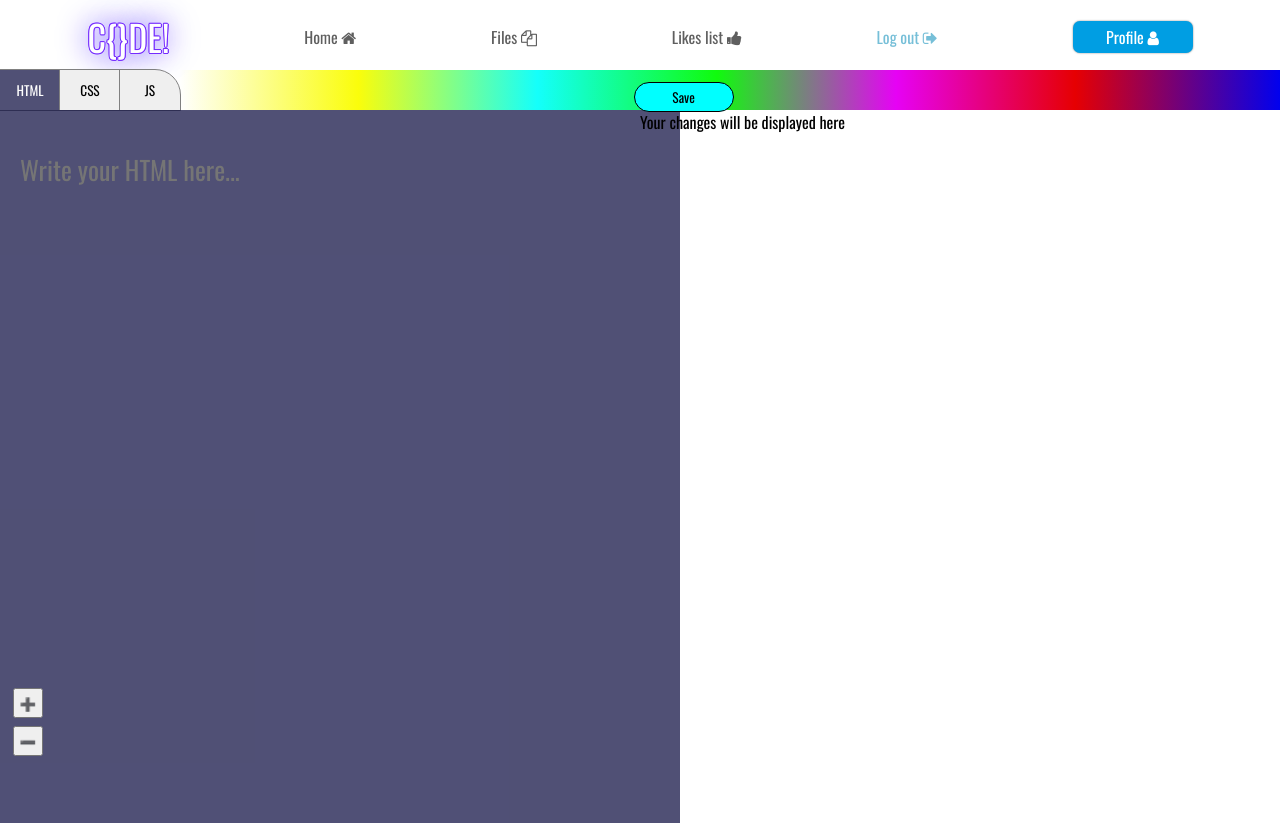
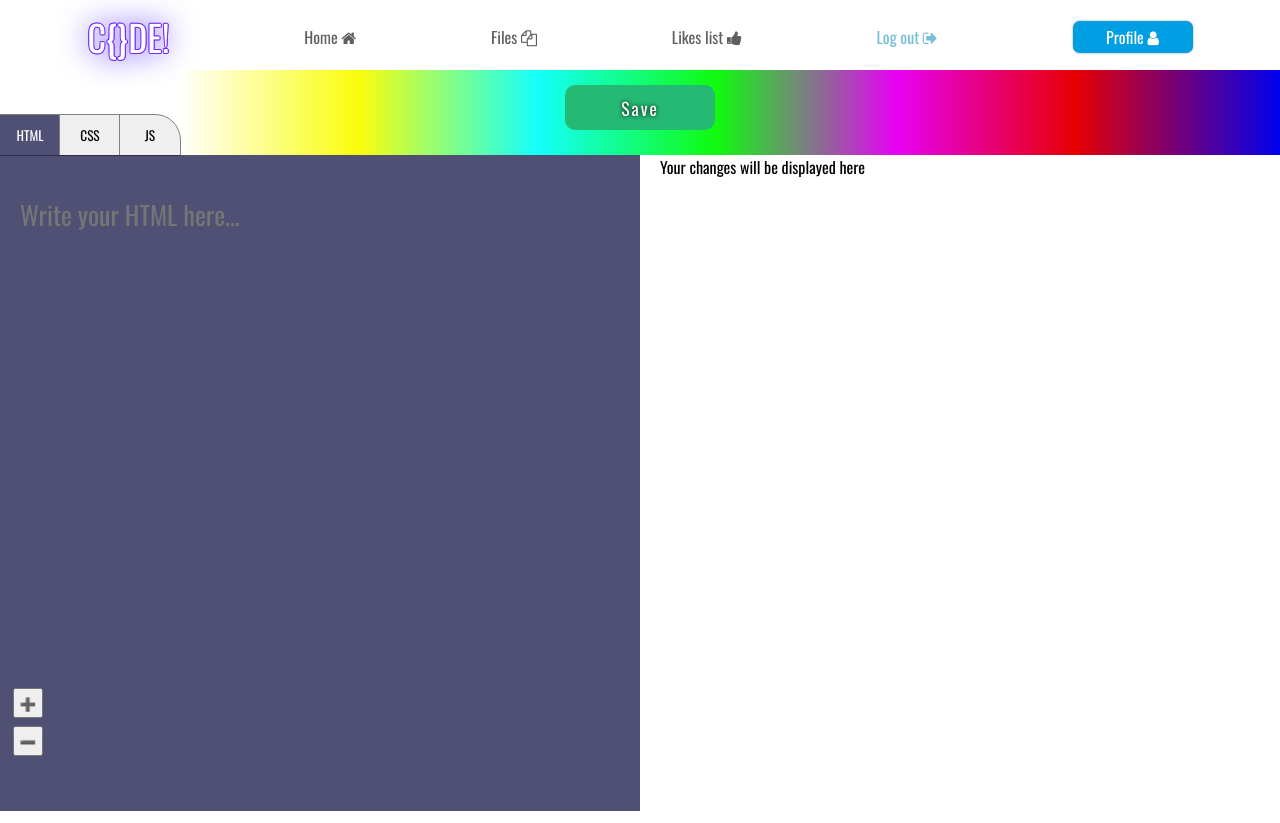
Before and after one commit to FNA2003/FinalProject, a Django app: a page that uses pen/templates/pen/edit.html in a window 1280 px wide. Run offline with Django 4.2, Linux system fonts and the light colour scheme; a user stored in the database is signed in; data comes from the database, SQL or seed files in the repository.

Commit message:
Starting to work in the edit.js

```diff
--- a/pen/static/pen/edit.css
+++ b/pen/static/pen/edit.css
@@ -1,10 +1,12 @@
-#window-buttons {
+#window-buttons, #saveContainer {
     background: rgb(255,255,255);
     background: linear-gradient(90deg, rgba(255,255,255,1) 14%,
                               rgba(250,253,11,1) 28%, rgba(20,255,251,1) 42%,
                               rgba(16,251,13,1) 56%, rgba(230,2,245,1) 70%,
                               rgba(230,0,2,1) 84%, rgba(1,1,238,1) 100%);
+}
 
+#window-buttons {
     display: flex;
     flex-direction: row;
     justify-content: left;
@@ -57,37 +59,52 @@
 
 
 #saveContainer {
-    left: 49.5vw;
-    position: absolute;
-    top: 82px;
+    text-align: center;
 }
 
 #saveContainer > button {
-    width: 100px;
-    height: 30px;
+    position: relative;
+    top: 15px;
 
-    background: cyan;
-    border: 1px solid black;
+    width: 150px;
+    height: 45px;
+
+    color: white;
+    background: #24ba73;
+    border: none;
     box-shadow: none;
-    border-radius: 80px;
+    border-radius: 10px;
+
+    font-size: 1.1em;
+    text-shadow: 0 0 4px black;
+    letter-spacing: 2px;
+    transition: letter-spacing .4s;
 }
 
-#saveContainer > button:hover { cursor: pointer; }
-#saveContainer > button:active { background: #00ffd5; color: white; }
+#saveContainer > button:hover {
+    cursor: pointer;
+    opacity: .9;
+    letter-spacing: 5px;
+}
+#saveContainer > button:active {
+    background: #14d179;
+    box-shadow: inset;
+}
 
 
 
 
 #root {
+    width: 100vw;
+    height: 82vh;
+
     display: grid;
     grid-template-columns: 50% 50%;
-    grid-template-rows: calc(79vh + 1px);
+    grid-template-rows: 100%;
 }
 
 .textArea-code {
     resize: none;
-    width: 100%;
-    height: 100%;
 
     border: 0;
     outline: 0;
@@ -101,3 +118,13 @@
 
     white-space:pre;
 }
+
+#viewArea, .textArea-code{
+    box-sizing: border-box;
+    width: 100%;
+    height: 100%;
+}
+
+#viewArea > span {
+    margin: 40px 20px;
+}
--- /dev/null
+++ b/pen/static/pen/edit.js
@@ -0,0 +1,55 @@
+function zoomButtons(element) {
+    element.addEventListener("click", () => {
+        document.querySelectorAll(".textArea-code").forEach(area => {
+            let value = parseFloat(window.getComputedStyle(area).getPropertyValue("font-size"));
+
+            if (element.id === "zoom-in") {
+                area.style.fontSize = `${value + 1}px`
+            } else {
+                area.style.fontSize = `${value - 1}px`
+            }
+        });
+    });
+}
+
+function windowButtons(element) {
+    element.addEventListener("click", () => {
+        document.querySelectorAll(".textArea-code").forEach(area => {
+            area.style.display = "none";
+        });
+        document.querySelectorAll(".window-change").forEach(button => {
+            button.style.cssText = `background: #e9e9ed;
+                                    color: black;`;
+        });
+
+        element.style.cssText = `background: #114b;
+                                color: #fff;`;
+
+        switch(element.id) {
+            case "window-HTML":
+                document.querySelector("#code-HTML").style.display = "block";
+                break;
+            case "window-CSS":
+                document.querySelector("#code-CSS").style.display = "block";
+                break;
+            case "window-JAVASCRIPT":
+                document.querySelector("#code-JS").style.display = "block";
+                break;
+            default:
+                break;
+        }
+    });
+}
+
+
+document.addEventListener("DOMContentLoaded", () => {
+    document.querySelectorAll(".zoom").forEach(button => {
+        zoomButtons(button);
+    });
+
+    document.querySelectorAll(".window-change").forEach(button => {
+        windowButtons(button);
+    });
+
+    /* Now, 2 things, we need to use the save button and have a tabulation help... or like that  */
+});
--- a/pen/templates/pen/edit.html
+++ b/pen/templates/pen/edit.html
@@ -4,10 +4,14 @@
 {% block title %}Code Editor - Pen{% endblock %}
 {% block body %}
 <link rel="stylesheet" href="{% static 'pen/edit.css' %}">
+<script src="{% static 'pen/edit.js' %}"></script>
 
 
 <div>
     <div id="buttonsContainer">
+        <div id="saveContainer">
+            <button>Save</button>
+        </div>
         <div id="window-buttons">
             <button class="window-change" id="window-HTML">HTML</button>
             <button class="window-change" id="window-CSS">CSS</button>
@@ -16,9 +20,6 @@
         <div id="zoom-buttons">
             <button class="zoom" id="zoom-in">➕</button>
             <button class="zoom" id="zoom-out">➖</button>
-        </div>
-        <div id="saveContainer">
-            <button>Save</button>
         </div>
     </div>
     <div id="root">
```
